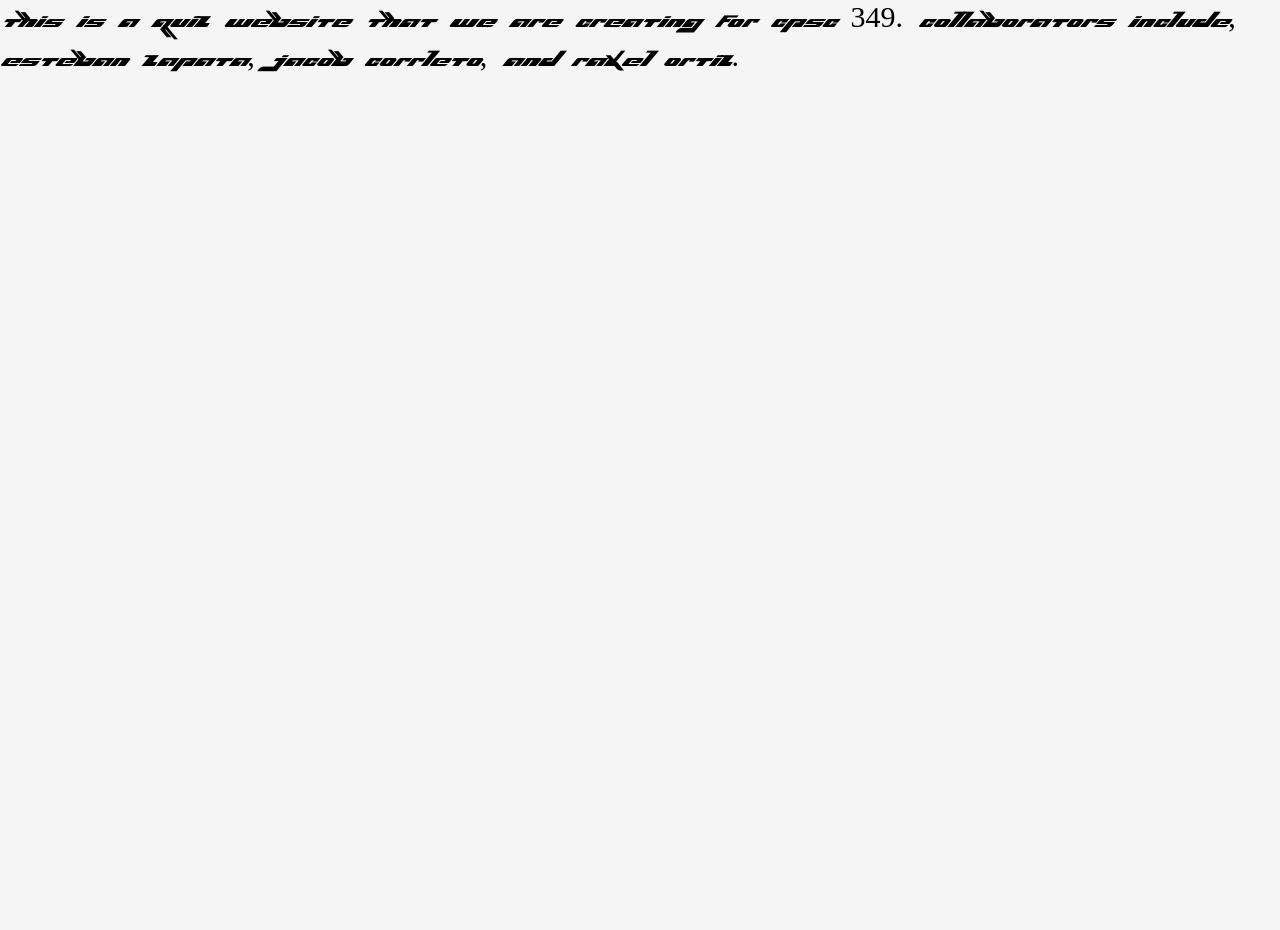
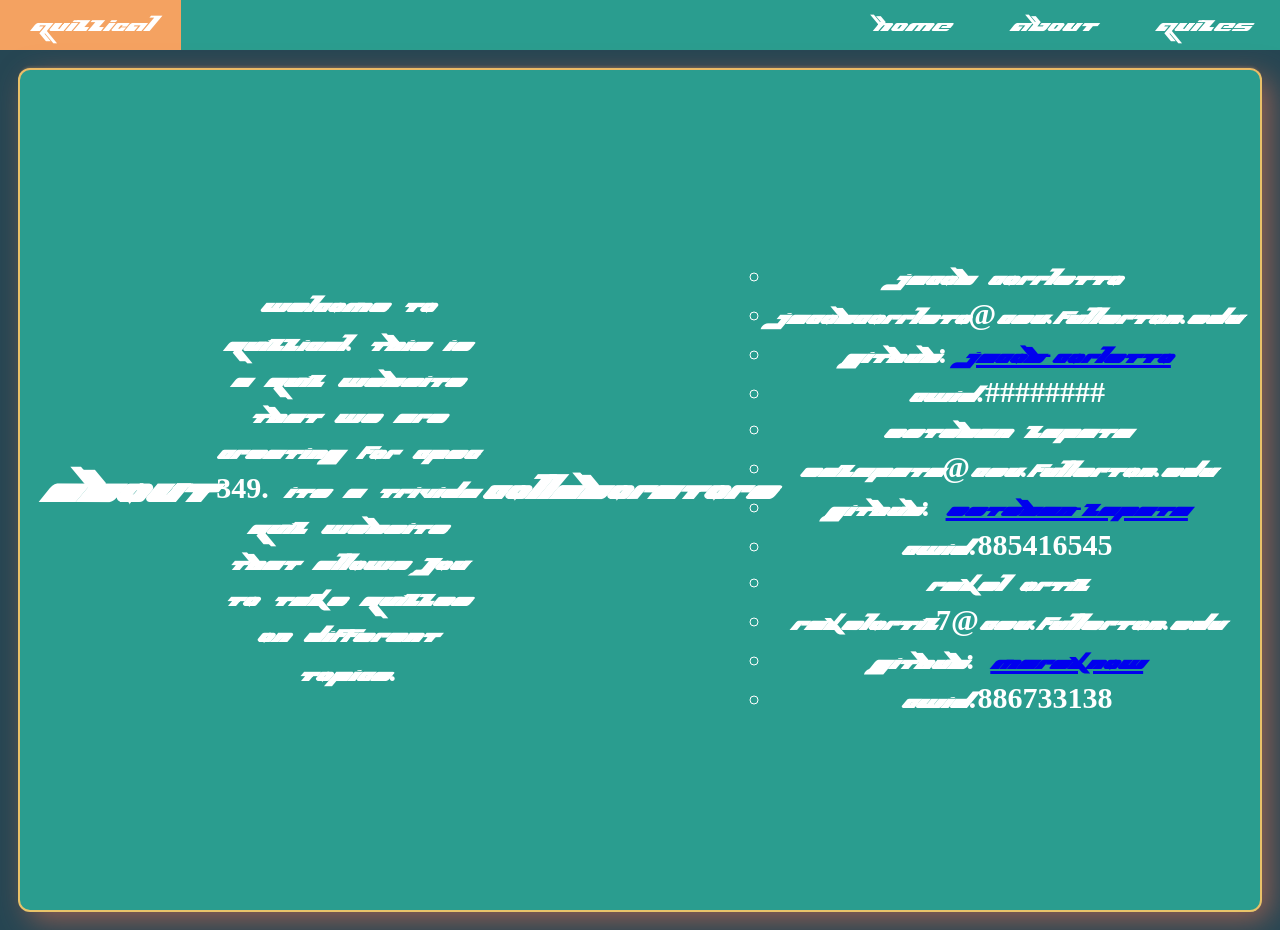
Before and after one commit to marsxnow/349P1, a plain HTML site: page about.html in a window 1280 px wide. Before the commit the page ends 800 px from the top, so only its background shows below. Drawn offline with Linux system fonts and the light colour scheme.

Commit message:
Changing CSS

```diff
--- a/about.html
+++ b/about.html
@@ -4,17 +4,119 @@
         <meta charset="utf-8" />
         <link href="style.css" rel="stylesheet" />
         <title>about</title>
-        <script src="nav.js"></script>
     </head>
     <body>
-        <Navbar />
-        <div>
+        <script src="sidebar.js"></script>
+        <nav>
+            <ul class="sidebar">
+                <li onclick="hideSideBar()">
+                    <a href="index.html">
+                        <svg
+                            xmlns="http://www.w3.org/2000/svg"
+                            height="24"
+                            viewBox="0 -960 960 960"
+                            width="24"
+                            fill="white"
+                        >
+                            <path
+                                d="m256-200-56-56 224-224-224-224 56-56 224 224 224-224 56 56-224 224 224 224-56 56-224-224-224 224Z"
+                            />
+                        </svg>
+                    </a>
+                </li>
+                <li>
+                    <a href="index.html">Home</a>
+                </li>
+                <li>
+                    <a href="about.html">About</a>
+                </li>
+                <li>
+                    <a href="#">Quizes</a>
+                </li>
+            </ul>
+            <ul>
+                <li>
+                    <a href="index.html">Quizzical</a>
+                </li>
+                <li class="hide">
+                    <a href="index.html">Home</a>
+                </li>
+                <li class="hide">
+                    <a href="about.html">About</a>
+                </li>
+                <li class="hide">
+                    <a href="#">Quizes</a>
+                </li>
+                <li class="menu-button" onclick="showSideBar()">
+                    <a href="#">
+                        <svg
+                            xmlns="http://www.w3.org/2000/svg"
+                            height="24"
+                            viewBox="0 -960 960 960"
+                            width="24"
+                            fill="white"
+                        >
+                            <path
+                                d="M120-240v-80h720v80H120Zm0-200v-80h720v80H120Zm0-200v-80h720v80H120Z"
+                            />
+                        </svg>
+                    </a>
+                </li>
+            </ul>
+        </nav>
+        <div class="about-container">
+            <h1>About</h1>
             <p>
-                This is a quiz website that we are creating for CPSC 349.
-                Collaborators include, Esteban Zapata, Jacob Corrleto, and Raxel
-                Ortiz.
+                Welcome to Quizzical. This is a quiz website that we are
+                creating for CPSC 349. Its a trivida quiz website that allows
+                you to take quizzes on different topics.
             </p>
+            <h2>Collaborators</h2>
+            <div class="team-container">
+                <ul>
+                    <ul>
+                        <li>Jacob Corrletto</li>
+                        <li>jacobcorrleto@csu.fullerton.edu</li>
+                        <li>
+                            Github:
+                            <a
+                                href="https://github.com/jacob-corletto"
+                                target="_blank"
+                                >jacob-corletto
+                            </a>
+                        </li>
+                        <li>CWID:########</li>
+                    </ul>
+                    <ul>
+                        <li>Esteban Zapata</li>
+                        <li>eazapata@csu.fullerton.edu</li>
+                        <li>
+                            Github:
+                            <a
+                                href="https://github.com/esteban-zapata"
+                                target="_blank"
+                            >
+                                esteban-zapata
+                            </a>
+                        </li>
+                        <li>CWID:885416545</li>
+                    </ul>
+                    <ul>
+                        <li>Raxel Ortiz</li>
+                        <li>raxelortiz7@csu.fullerton.edu</li>
+                        <li>
+                            Github:
+                            <a
+                                href="https://github.com/marsxnow"
+                                target="_blank"
+                            >
+                                marsxnow
+                            </a>
+                        </li>
+                        <li>CWID:886733138</li>
+                    </ul>
+                </ul>
+            </div>
         </div>
     </body>
-    <script src="nav.js"></script>
 </html>
--- a/style.css
+++ b/style.css
@@ -2,6 +2,7 @@
     margin: 0;
     padding: 0;
 }
+
 @font-face {
     font-family: "Bjork";
     src: url("Bjork.ttf.woff");
@@ -9,16 +10,16 @@
 
 body {
     min-height: 100vh;
-    background-color: whitesmoke;
+    background-color: #264653;
     font-family: "Bjork";
     font-size: 30px;
 }
 
 nav {
-    background-color: #000000;
+    background-color: #2a9d8f;
     box-shadow:
         3px 3px,
-        5px rgba(0, 0, 0, 0.1);
+        5px rgba(233, 196, 106, 0.1);
 }
 
 nav ul {
@@ -43,7 +44,7 @@ nav a {
 }
 
 nav a:hover {
-    background-color: grey;
+    background-color: #f4a261;
 }
 
 nav li:first-child {
@@ -57,7 +58,7 @@ nav li:first-child {
     height: 100hv;
     width: 250px;
     z-index: 999;
-    background-color: black;
+    background-color: #2a9d8f;
     box-shadow: -10px 0 10px rgba(0, 0, 0, 0.1);
     display: none;
     flex-direction: column;
@@ -74,20 +75,63 @@ nav li:first-child {
     width: 100%;
 }
 
-.menu-button{
+.menu-button {
     display: none;
 }
 
 @media (max-width: 600px) {
-   .hide {
-       display: none;
-   }
-   .menu-button{
-    display: block;
-   }
+    .hide {
+        display: none;
+    }
+
+    .menu-button {
+        display: block;
+    }
 }
-@media (max-width: 600px){
-    .sidebar{
+
+@media (max-width: 600px) {
+    .sidebar {
         width: 100%;
     }
 }
+
+.about-container {
+    position: relative;
+    display: flex;
+    justify-content: center;
+    align-items: center;
+    height: 100vh;
+    color: #ffffff;
+    text-align: center;
+    font-size: 30px;
+    font-weight: 700;
+    background-color: #2a9d8f;
+    box-shadow: 0 0 10px rgba(231, 111, 81, 0.1);
+    margin: 20px;
+    padding: 20px;
+    border-radius: 10px;
+    backdrop-filter: blur(15px);
+    z-index: 1;
+    overflow: hidden;
+
+    box-shadow:
+        0 -3px 3px rgb(244 162 97 / 30%),
+        0 0 0 2px rgb(233 196 106),
+        0.3em 0.3em 1em rgb(231 111 81 / 60%);
+}
+
+.about-container::before {
+    content: "";
+    height: 200px;
+    width: 30%;
+    position: absolute;
+    top: -50px;
+    left: 20px;
+    transform: rotate(10deg);
+    /* margin-left: 15px; */
+    color: #ffffff;
+}
+
+.about-container h1 {
+    color: #ffffff;
+}
```
Also changed, not shown: components/navbar.html (added, +64 -0 lines), index.html (+2 -2 lines), nav.js (renamed from components/nav.js).
